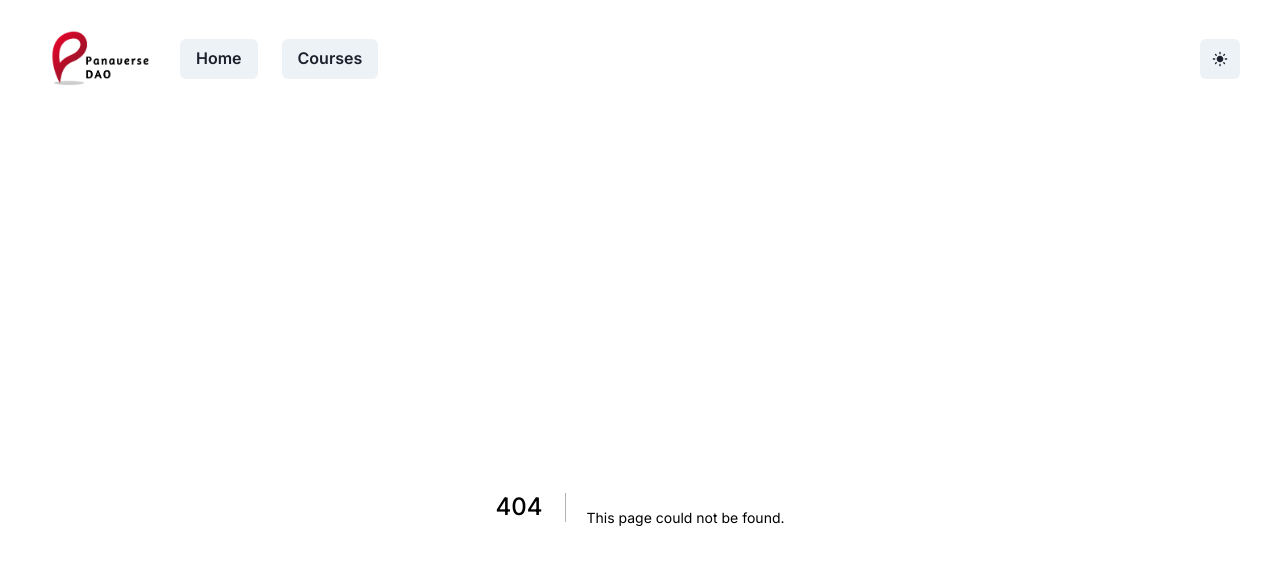
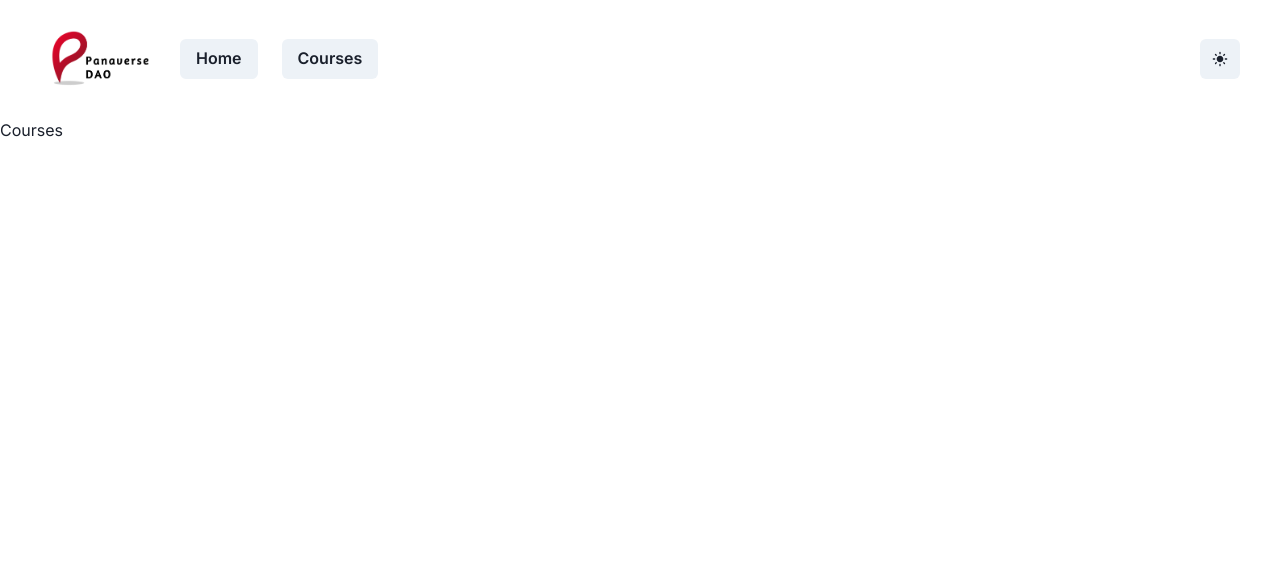
Before and after one commit to saadfrhan/nextjs-panaverse-website, a Next.js app: page /courses in a window 1280 px wide. Before the commit this address had no page. Shown: the top 564 px of the page. Built offline with nearby package versions, Linux system fonts and the light colour scheme.

Commit message:
feat: updates

```diff
--- /dev/null
+++ b/src/app/courses/page.tsx
@@ -0,0 +1,7 @@
+import React from 'react'
+
+export default function Courses() {
+  return (
+    <div>Courses</div>
+  )
+}
--- a/src/app/layout.tsx
+++ b/src/app/layout.tsx
@@ -10,8 +10,6 @@ import { useMediaQuery } from '@chakra-ui/react';
 
 import Topbar from '@/components/navigation/topbar';
 import { Mobbar } from '@/components/navigation/mobbar';
-
-
 
 const inter = Inter({
   variable: '--inter-font',
@@ -29,8 +27,6 @@ export default function RootLayout({
     fallback: false
   });
 
-  console.log(landscape);
-
   return (
     <html lang="en">
       <head />
--- a/src/components/navigation/mobbar.tsx
+++ b/src/components/navigation/mobbar.tsx
@@ -27,7 +27,7 @@ export const Mobbar = () => {
             icon={<Icon as={HomeIcon} />}
           />
         </Link>
-        <Link href="/course">
+        <Link href="/courses">
           <IconButton
             rounded="full"
             w={50} h={50}
--- a/src/components/navigation/topbar.tsx
+++ b/src/components/navigation/topbar.tsx
@@ -16,7 +16,7 @@ export default function Topbar({ landscape }: { landscape: boolean }) {
         <Link href="/">Home</Link>
       </Button>
         <Button>
-          <Link href="courses">Courses</Link>
+          <Link href="/courses">Courses</Link>
         </Button></Flex>}
       <Flex w="100%" justifyContent="flex-end" alignContent="center" alignItems="center">
         <IconButton
```
